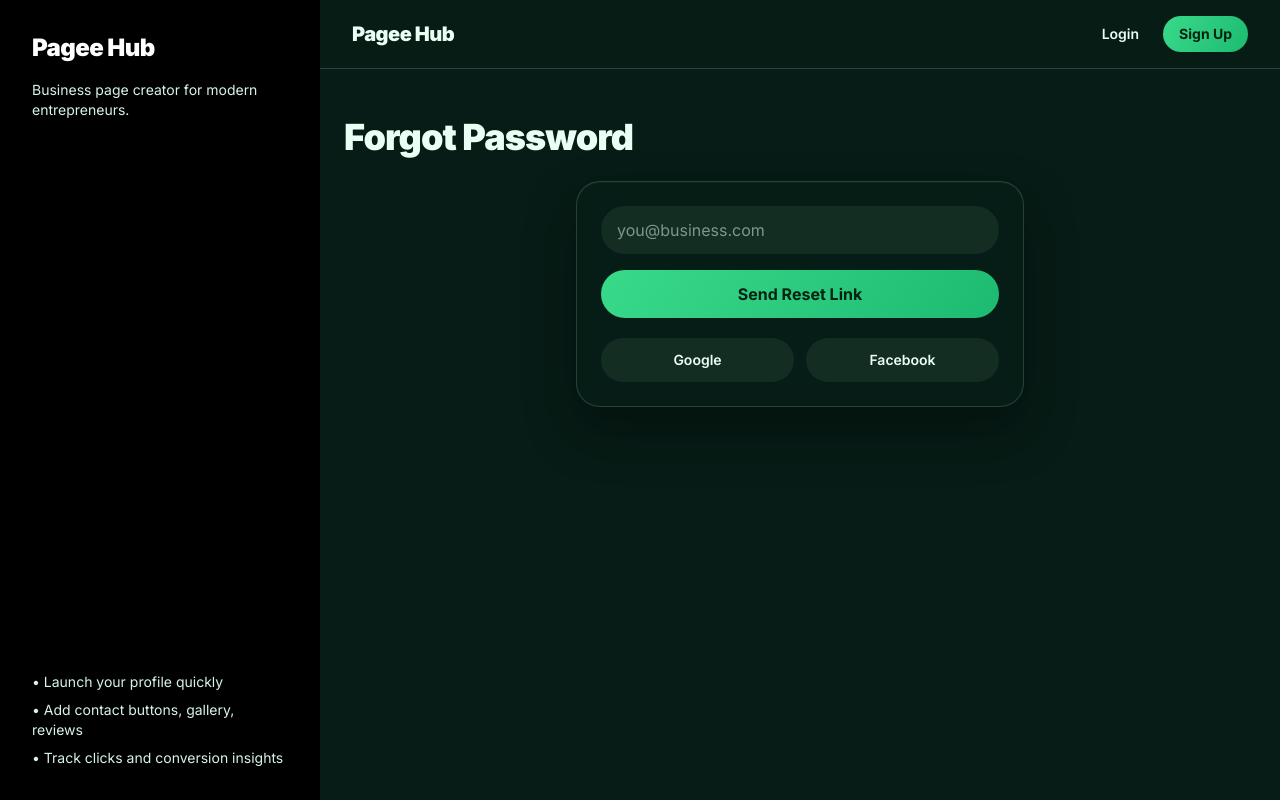
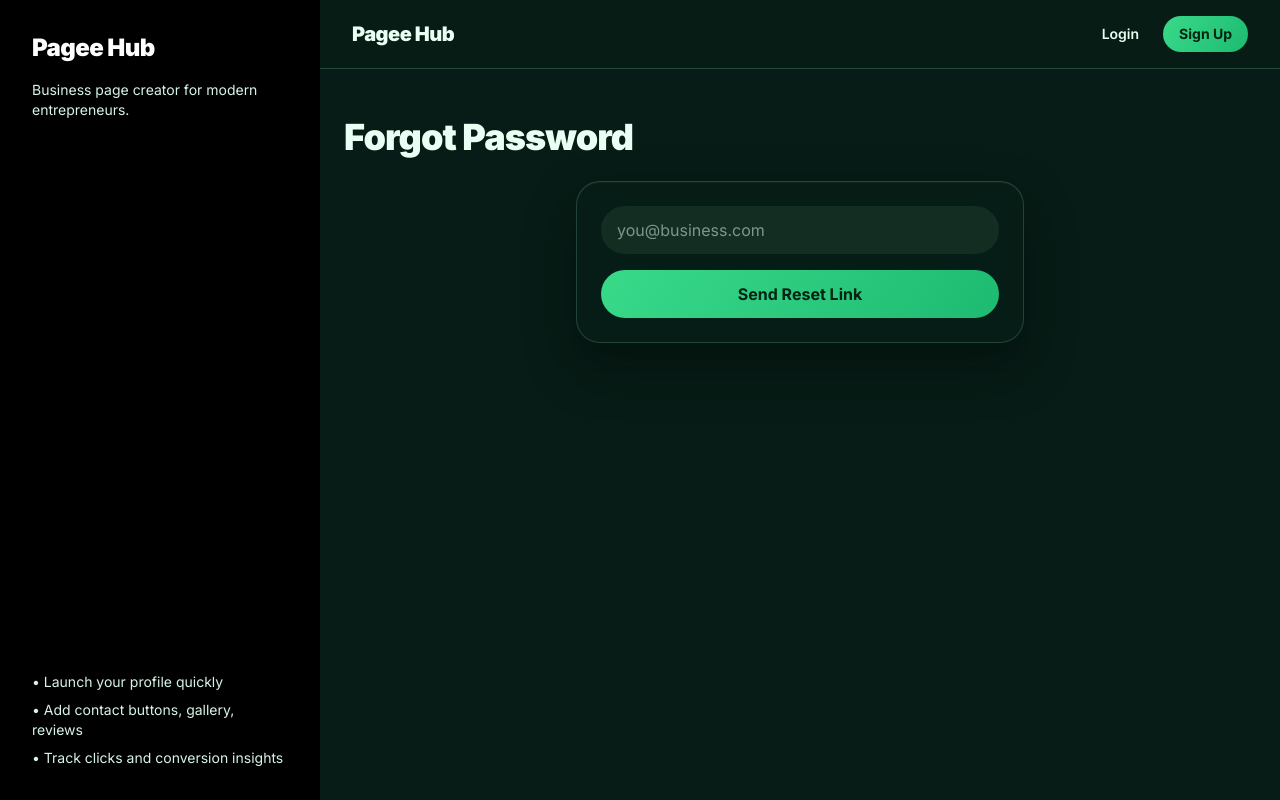
Before and after one commit to nwhator/Pagee-Hub, a Next.js app: page /forgot-password in a window 1280 px wide. Built offline with nearby package versions, Linux system fonts and the light colour scheme.

Commit message:
refactor: remove social login buttons from authentication form

```diff
--- a/src/components/auth/auth-form.tsx
+++ b/src/components/auth/auth-form.tsx
@@ -166,10 +166,6 @@ export function AuthForm({ mode }: { mode: AuthMode }) {
         {loading ? "Please wait..." : mode === "signup" ? "Create Account" : mode === "login" ? "Sign In" : mode === "forgot" ? "Send Reset Link" : "Update Password"}
       </button>
       {message ? <p className="text-sm font-semibold text-slate-700">{message}</p> : null}
-      <div className="grid grid-cols-2 gap-3 pt-1 text-sm">
-        <button type="button" className="rounded-xl bg-slate-100 py-3 font-semibold">Google</button>
-        <button type="button" className="rounded-xl bg-slate-100 py-3 font-semibold">Facebook</button>
-      </div>
     </form>
   );
 }
```
